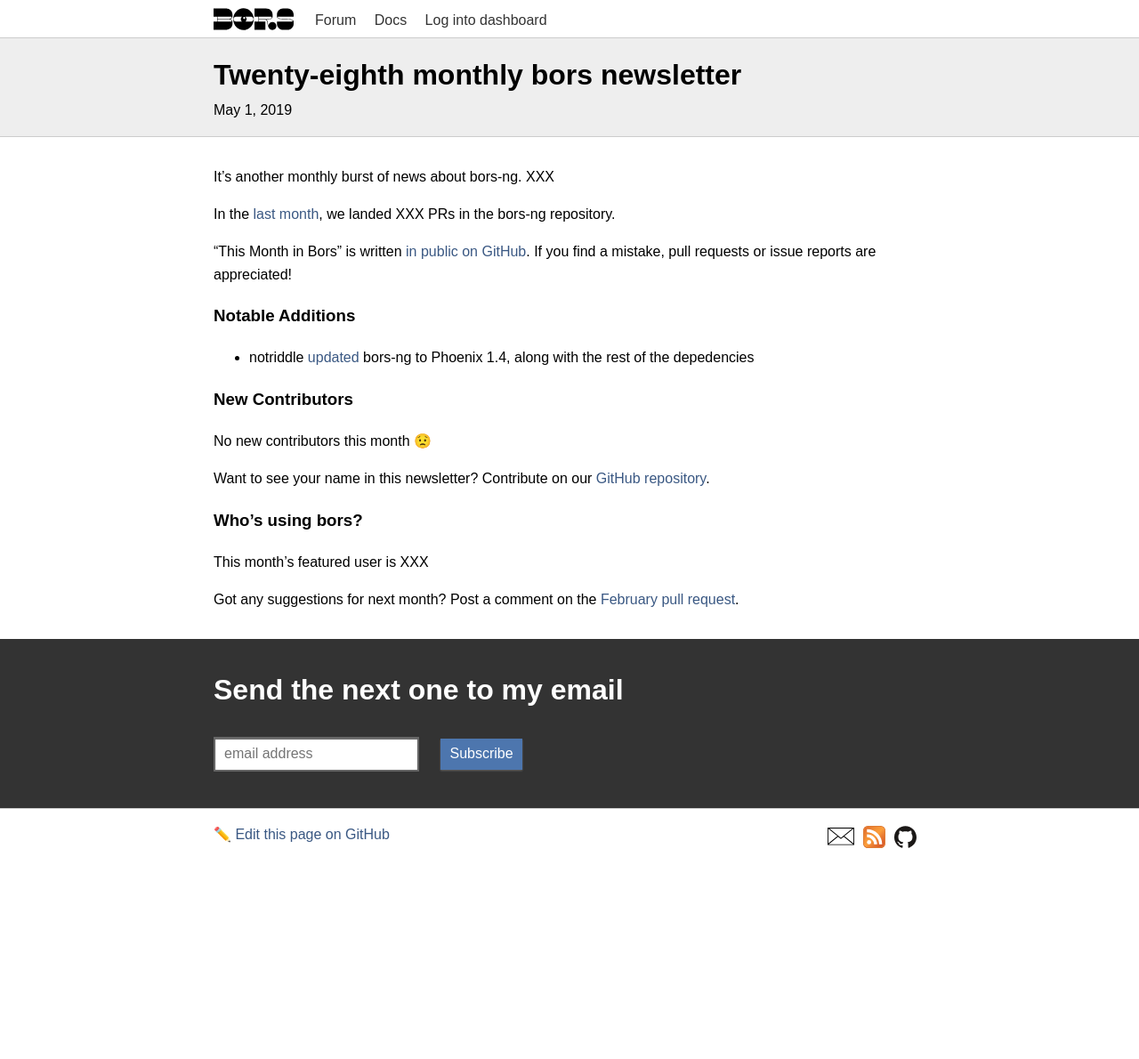
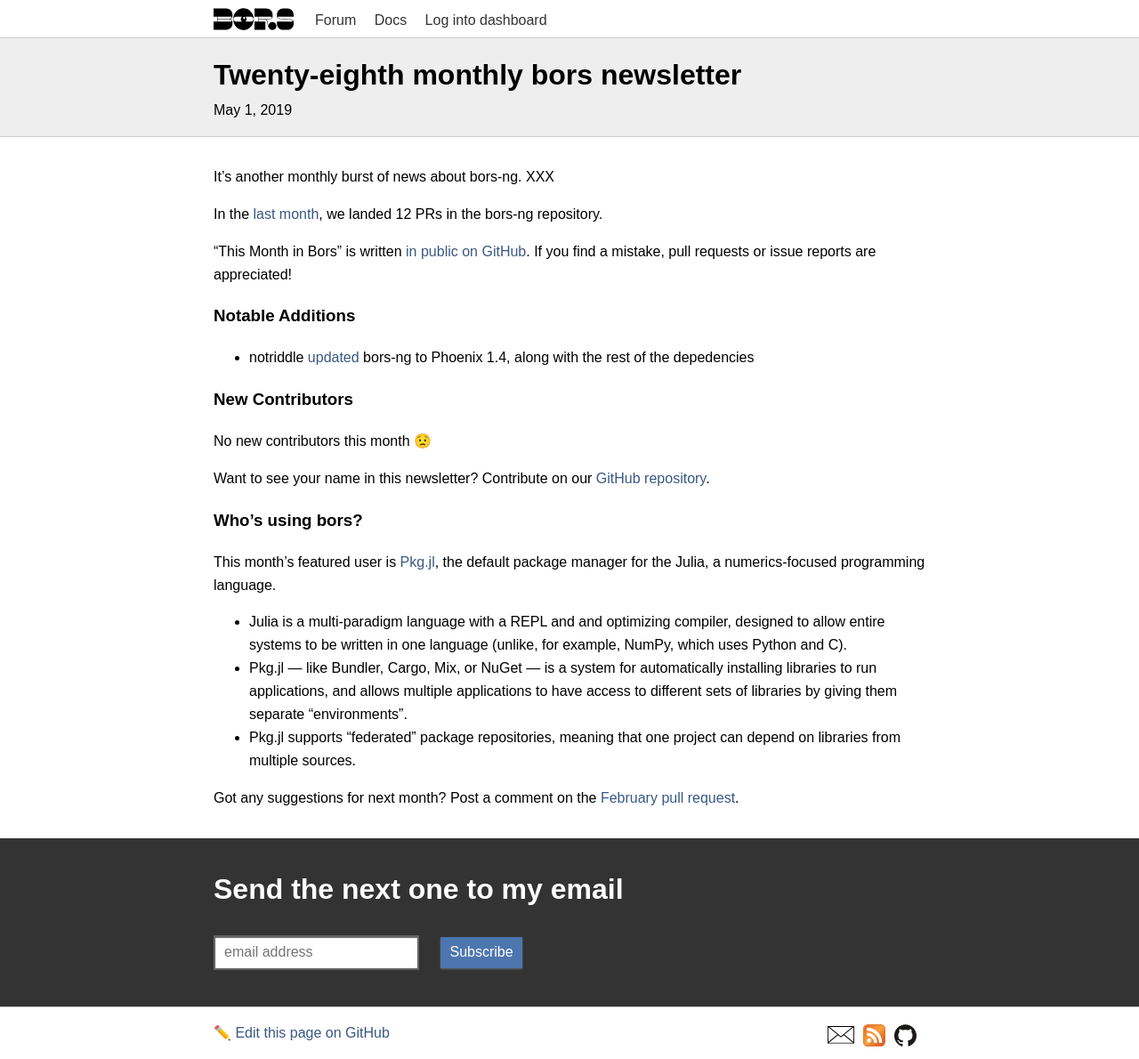
Before and after one commit to bors-ng/bors-ng.github.io, a Jekyll site: the page built from _posts/2019-05-01-tmib-28.md, in a window 1280 px wide. Shown: the whole page at 89% size. Built offline with Jekyll 4.4.1, drawn with Linux system fonts in a browser that asks for light colours; before the commit the page ends 967 px from its top, so only the background shows below that.

Commit message:
Feature pkg.jl

```diff
--- a/_posts/2019-05-01-tmib-28.md
+++ b/_posts/2019-05-01-tmib-28.md
@@ -9,7 +9,7 @@
 It's another monthly burst of news about bors-ng. XXX
 
 In the [last month](https://github.com/bors-ng/bors-ng/pulls?utf8=%E2%9C%93&q=is%3Apr%20is%3Amerged%20closed%3A2019-04-01..2019-04-30),
-we landed XXX PRs in the bors-ng repository.
+we landed 12 PRs in the bors-ng repository.
 
 "This Month in Bors" is written [in public on GitHub][GitHub for TMiB].
 If you find a mistake, pull requests or issue reports are appreciated!
@@ -31,7 +31,11 @@
 
 ### Who's using bors?
 
-This month's featured user is XXX
+This month's featured user is [Pkg.jl](https://github.com/JuliaLang/Pkg.jl), the default package manager for the Julia, a numerics-focused programming language.
+
+* Julia is a multi-paradigm language with a REPL and and optimizing compiler, designed to allow entire systems to be written in one language (unlike, for example, NumPy, which uses Python and C).
+* Pkg.jl — like Bundler, Cargo, Mix, or NuGet — is a system for automatically installing libraries to run applications, and allows multiple applications to have access to different sets of libraries by giving them separate "environments".
+* Pkg.jl supports "federated" package repositories, meaning that one project can depend on libraries from multiple sources.
 
 Got any suggestions for next month?
 Post a comment on the [February pull request](https://github.com/bors-ng/bors-ng.github.io/pull/___).
```
